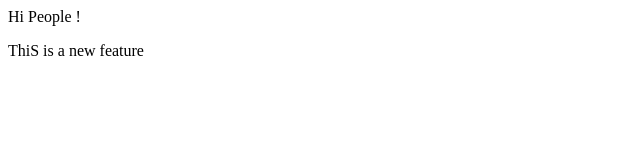
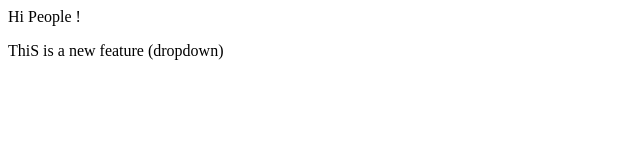
Before and after one commit to Jaivardhan-1o1/localrepo, a plain HTML site: page index.html in a window 1280 px wide. Shown: the full height of the page, 0-640 px from the left. Drawn offline with Linux system fonts and the light colour scheme.

Commit message:
add dropdown

```diff
--- a/index.html
+++ b/index.html
@@ -1,2 +1,2 @@
 <p>Hi People !</p>
-<p>ThiS is a new feature </p>
+<p>ThiS is a new feature (dropdown) </p>
```
